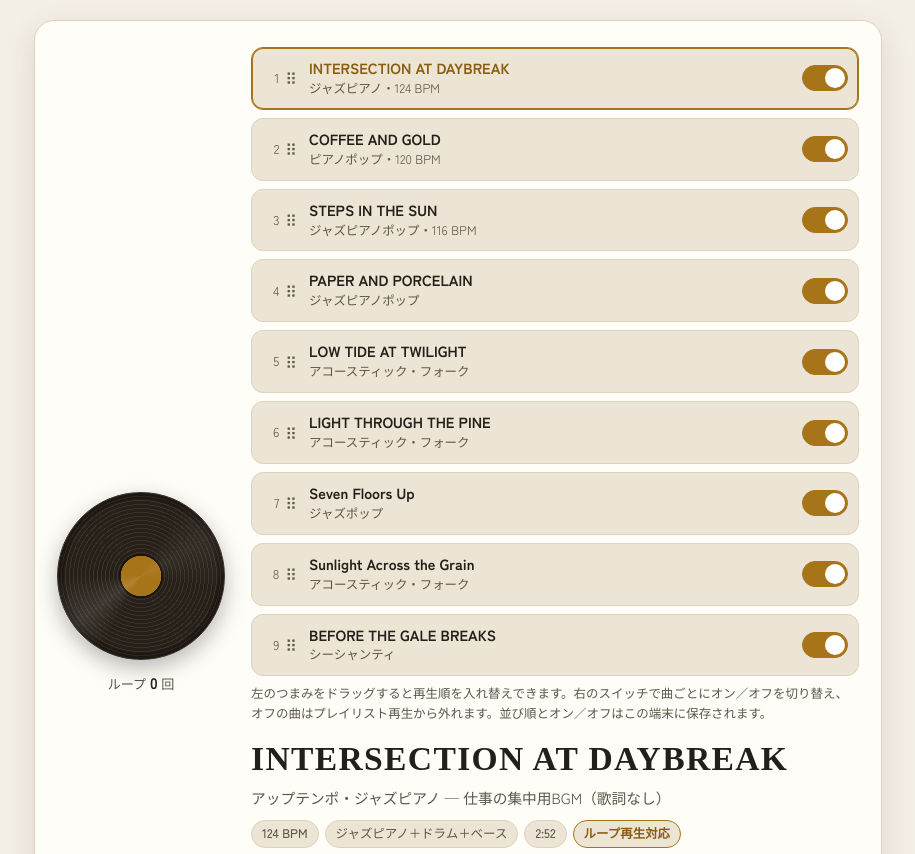
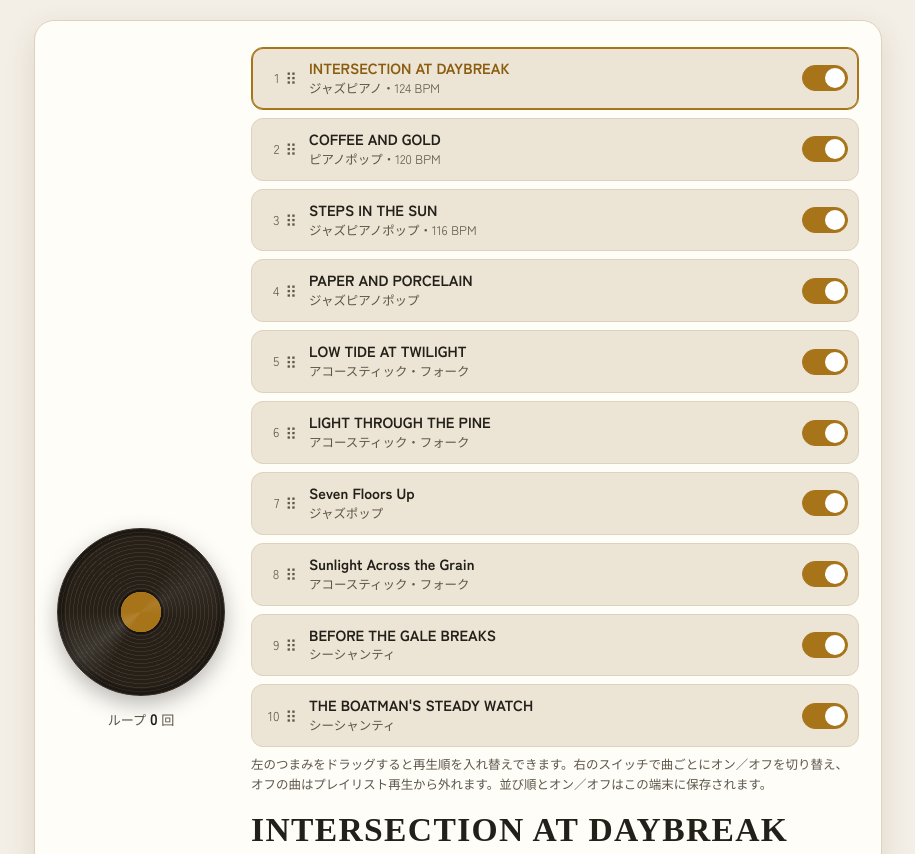
Before and after one commit to yonishik-x/original-music-player, a plain HTML site: page index.html in a window 1280 px wide. Shown: the top 854 px of the page, without its empty margins (182-1097 px from the left). Drawn offline with Linux system fonts and the light colour scheme; no server answers; a web font is replaced by a local one.

Commit message:
THE BOATMAN'S STEADY WATCH をプレーヤーに追加（音源データ 3/3、曲定義・README・生成記録）

```diff
--- a/index.html
+++ b/index.html
@@ -473,6 +473,17 @@
             dir: "audio/gale/",
             drive: "https://drive.google.com/file/d/1fx9NaQaDZHydgafeen705yi5k8seBTzM/view",
             share: "https://share.gemini.google/tfXdWf26O2yD"
+          },
+          {
+            id: "boatman",
+            title: "THE BOATMAN'S STEADY WATCH",
+            sub: "シーシャンティ — ゆったりしたストンプの二拍子、穏やかな海のような落ち着いた明るさ（歌詞なし）",
+            genre: "シーシャンティ",
+            chips: ["シーシャンティ", "98 BPM", "2:39"],
+            len: 159.40,
+            dir: "audio/boatman/",
+            drive: "https://drive.google.com/file/d/1GcC9WADKQAV1TeHwg0lyGDwyAbAcbrJX/view",
+            share: "https://share.gemini.google/dXjr3qEhIv81"
           }
         ];
         var curTrack = 0;
```
Also changed, not shown: 5 other files.
